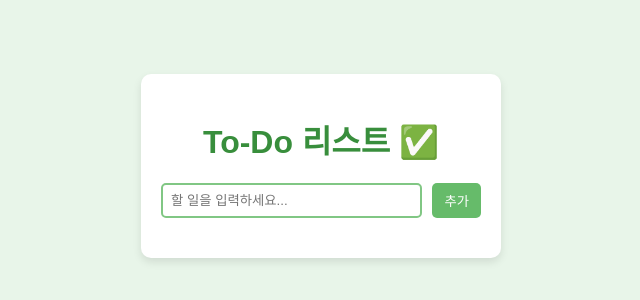
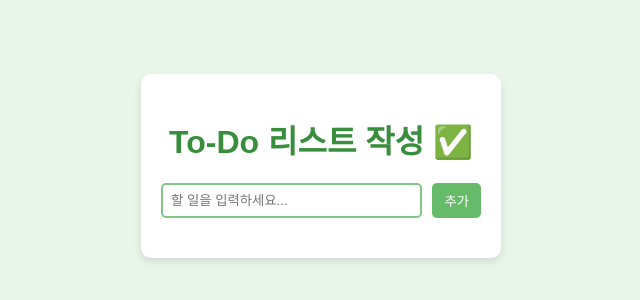
Before and after one commit to eduwang/SMWU-static-test, a website built with Vite: page index.html in a window 1280 px wide. Shown: the part 234-534 px from the top of the page, without its empty margins (319-959 px from the left). Built offline with nearby package versions, Linux system fonts and the light colour scheme.

Commit message:
Update index.html

```diff
--- a/index.html
+++ b/index.html
@@ -8,7 +8,7 @@
 </head>
 <body>
     <div class="container">
-        <h1>To-Do 리스트 ✅</h1>
+        <h1>To-Do 리스트 작성 ✅</h1>
         <div class="input-container">
             <input type="text" id="todo-input" placeholder="할 일을 입력하세요...">
             <button id="add-btn">추가</button>
```
